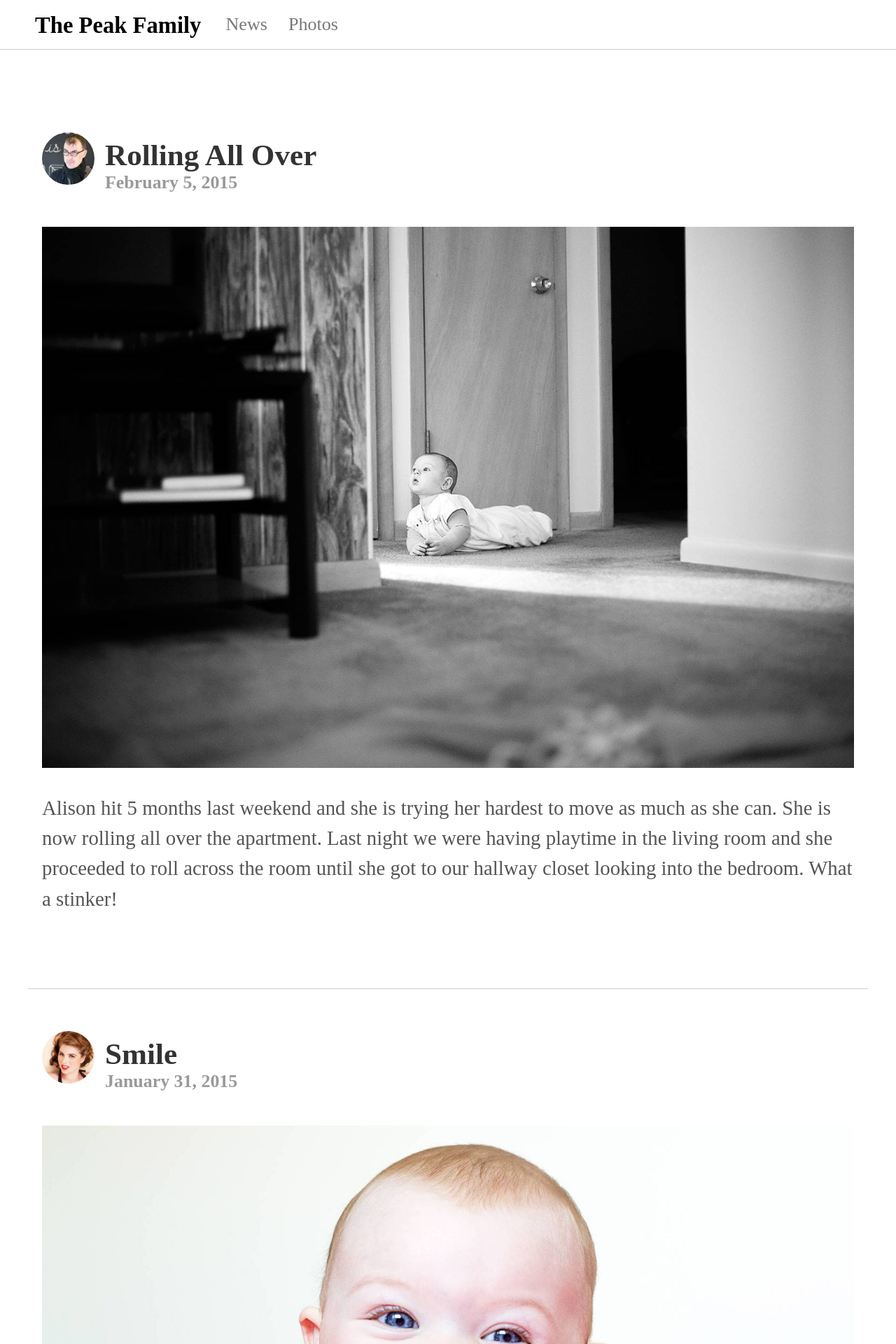
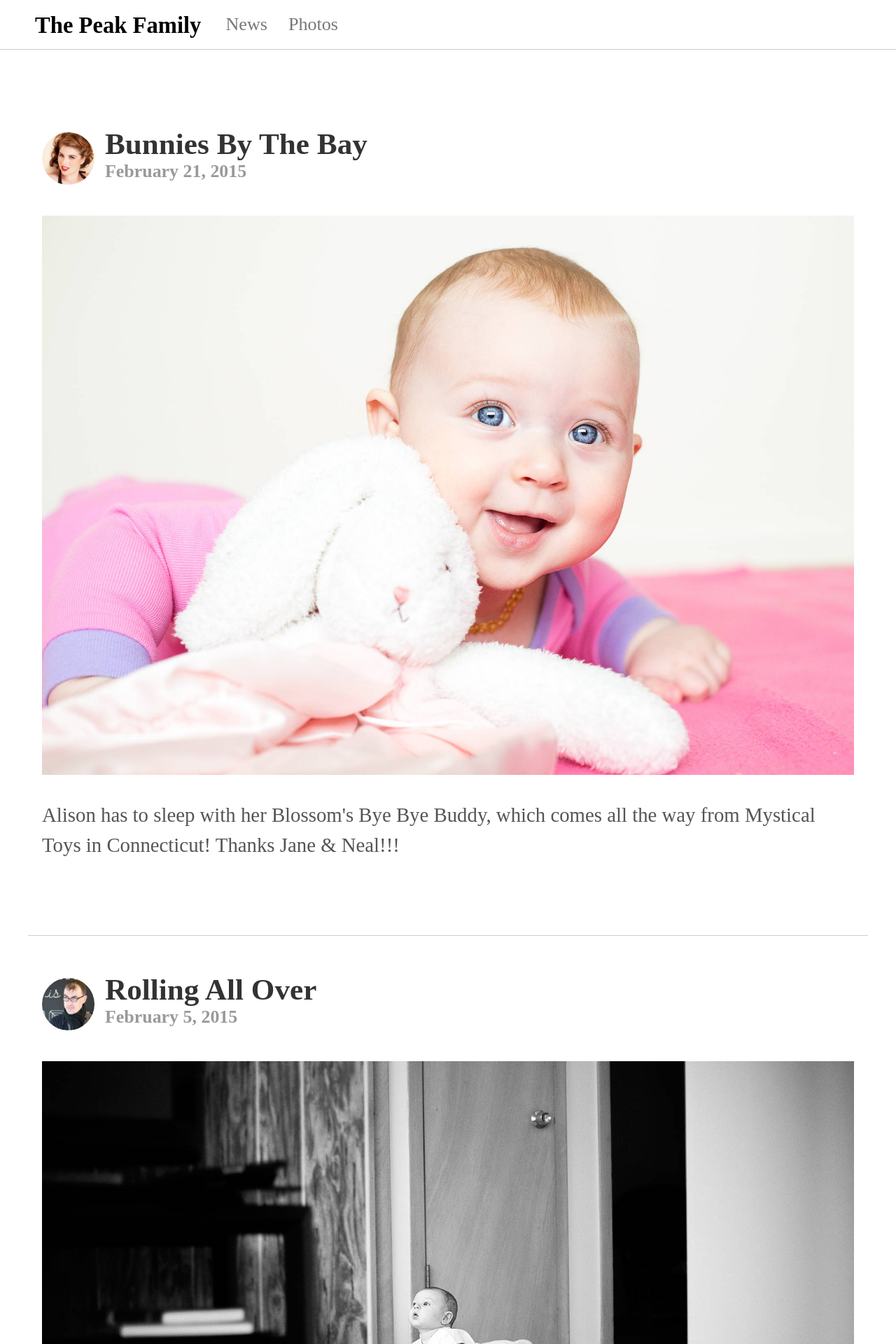
Before and after one commit to kendallpeak/kendallpeak.github.io, a Jekyll site: the page built from news.html, in a window 1280 px wide. Shown: the top 1920 px of the page at 70% size. Built offline with Jekyll 4.4.1, drawn with Linux system fonts in a browser that asks for light colours; nearby versions of some CDN libraries.

Commit message:
Bunny post

```diff
--- /dev/null
+++ b/_posts/2015-02-21-bunny.html
@@ -0,0 +1,9 @@
+---
+layout: post
+title: Bunnies By The Bay
+date: 2015-02-21
+author: Kendall
+comments: true
+---
+<img src="/images/bunny.jpg" />
+<p>Alison has to sleep with her Blossom's Bye Bye Buddy, which comes all the way from Mystical Toys in Connecticut! Thanks Jane &amp; Neal!!!</p>
--- a/assets/css/post.scss
+++ b/assets/css/post.scss
@@ -59,6 +59,9 @@
     padding: 30px 20px 20px 20px;
     max-width: 900px;
   }
+  .post__info h2 {
+    margin-top: 0;
+  }
 }
 
 @media screen and (min-width: 1200px) {
@@ -67,6 +70,9 @@
     margin: 2em auto 2em auto;
     padding-top: 60px;
     max-width: 1200px;
+  }
+  .post__info h2 {
+    margin-top: -8px;
   }
 }
 
```
Also changed, not shown: images/bunny.jpg (added).
